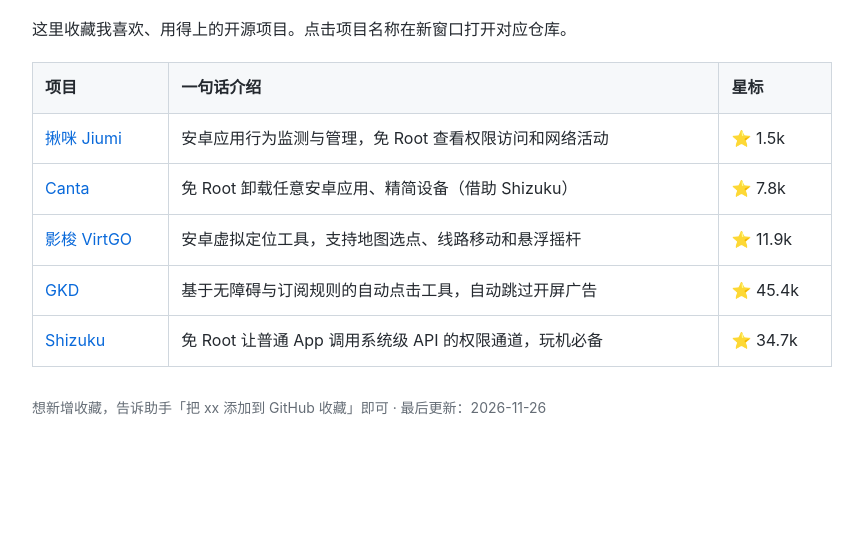
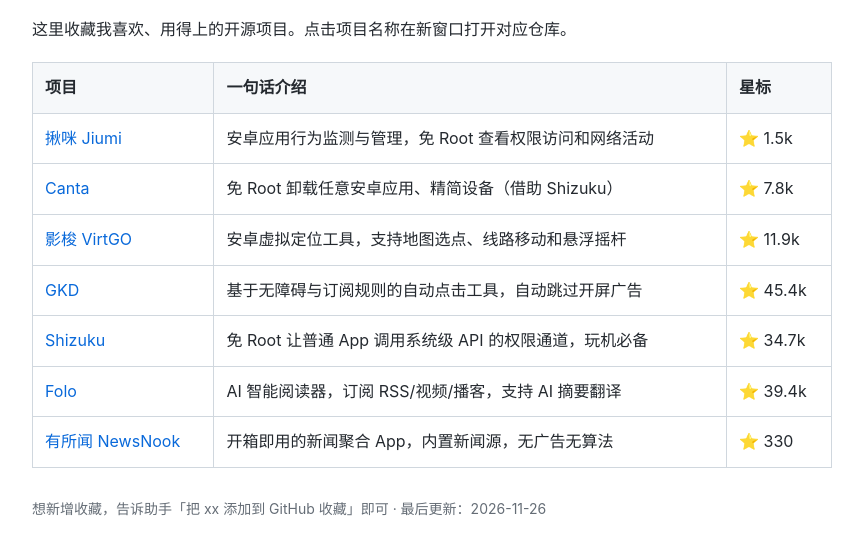
Before and after one commit to dboy365/github-favorites, a plain HTML site: page index.html in a window 1280 px wide. Shown: the part 107-662 px from the top of the page, without its empty margins (208-1071 px from the left). Drawn offline with Linux system fonts and the light colour scheme.

Commit message:
添加 Folo 和有所闻到收藏页

```diff
--- a/index.html
+++ b/index.html
@@ -48,6 +48,16 @@
                 <td>免 Root 让普通 App 调用系统级 API 的权限通道，玩机必备</td>
                 <td>⭐ 34.7k</td>
             </tr>
+            <tr>
+                <td><a href="https://github.com/RSSNext/Folo" target="_blank" rel="noopener noreferrer">Folo</a></td>
+                <td>AI 智能阅读器，订阅 RSS/视频/播客，支持 AI 摘要翻译</td>
+                <td>⭐ 39.4k</td>
+            </tr>
+            <tr>
+                <td><a href="https://github.com/t59688/newsnook" target="_blank" rel="noopener noreferrer">有所闻 NewsNook</a></td>
+                <td>开箱即用的新闻聚合 App，内置新闻源，无广告无算法</td>
+                <td>⭐ 330</td>
+            </tr>
         </tbody>
     </table>
     <p class="hint">想新增收藏，告诉助手「把 xx 添加到 GitHub 收藏」即可 · 最后更新：2026-11-26</p>
```
